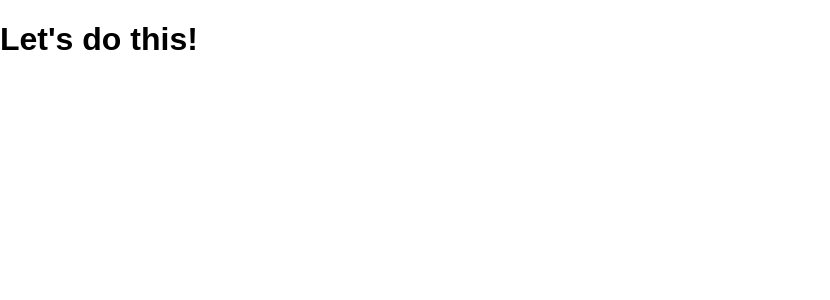
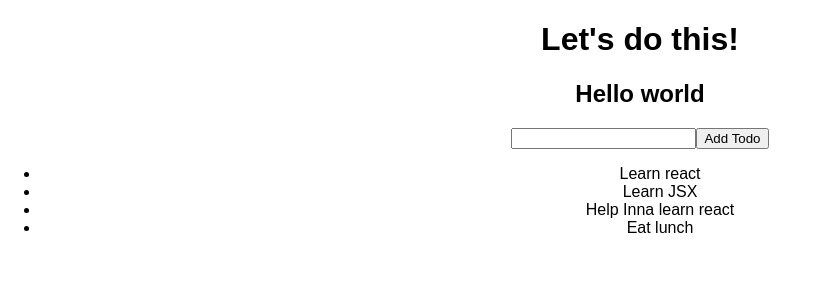
Before and after one commit to crispinonicky/react-todo-app, a React (Create React App) app: page / in a window 1280 px wide. Shown: the top 300 px of the page, without its empty margins (0-830 px from the left). Built offline with nearby package versions, Linux system fonts and the light colour scheme.

Commit message:
user input displays on the page

```diff
--- a/src/App.js
+++ b/src/App.js
@@ -1,12 +1,73 @@
-import React, { Component } from 'react';
-import logo from './logo.svg';
-// import './App.css';
+import React, { Component } from "react";
+// import logo from "./logo.svg";
+import "./App.css";
 
 class App extends Component {
+  constructor() {
+    super();
+    this.state = {
+      message: "Hello world",
+      newTodo: "",
+      todos: [
+        {
+          title: "Learn react",
+          done: false
+        },
+        {
+          title: "Learn JSX",
+          done: false
+        },
+        {
+          title: "Help Inna learn react",
+          done: false
+        },
+        {
+          title: "Eat lunch",
+          done: true
+        }
+      ]
+    };
+  }
+
+  formSubmitted(event) {
+    event.preventDefault();
+    this.setState({
+      todos: [
+        ...this.state.todos,
+        {
+          title: this.state.newTodo,
+          done: false
+        }
+      ]
+    });
+  }
+
+  newTodoChanged(event) {
+    this.setState({
+      newTodo: event.target.value
+    });
+  }
+
   render() {
     return (
       <div className="App">
-<h1>Let's do this!</h1>
+        <h1>Let's do this!</h1>
+        <h2>{this.state.message}</h2>
+        <form onSubmit={event => this.formSubmitted(event)}>
+          <label htmlFor="newTodo" />
+          <input
+            onChange={event => this.newTodoChanged(event)}
+            id="newTodo"
+            name="newTodo"
+          />
+          <button type="submit">Add Todo</button>
+        </form>
+
+        <ul>
+          {this.state.todos.map(todo => {
+            return <li key={todo.title} >{todo.title}</li>;
+          })}
+        </ul>
       </div>
     );
   }
```
